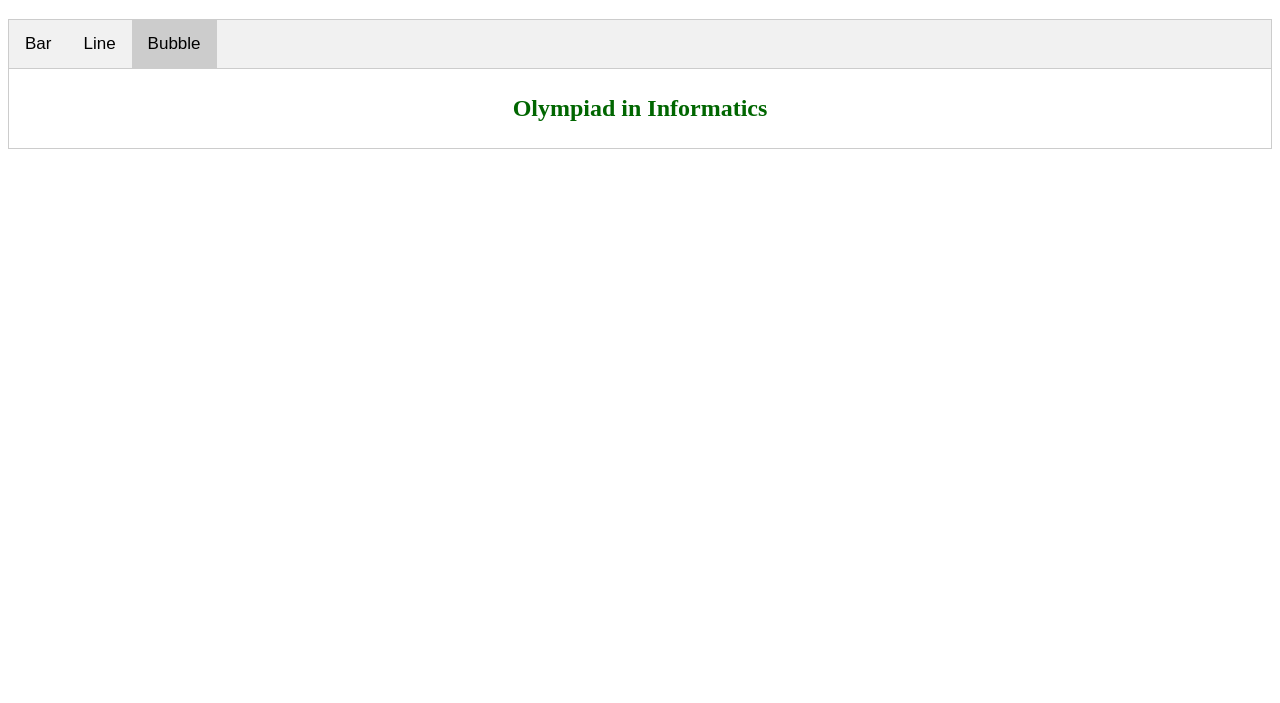
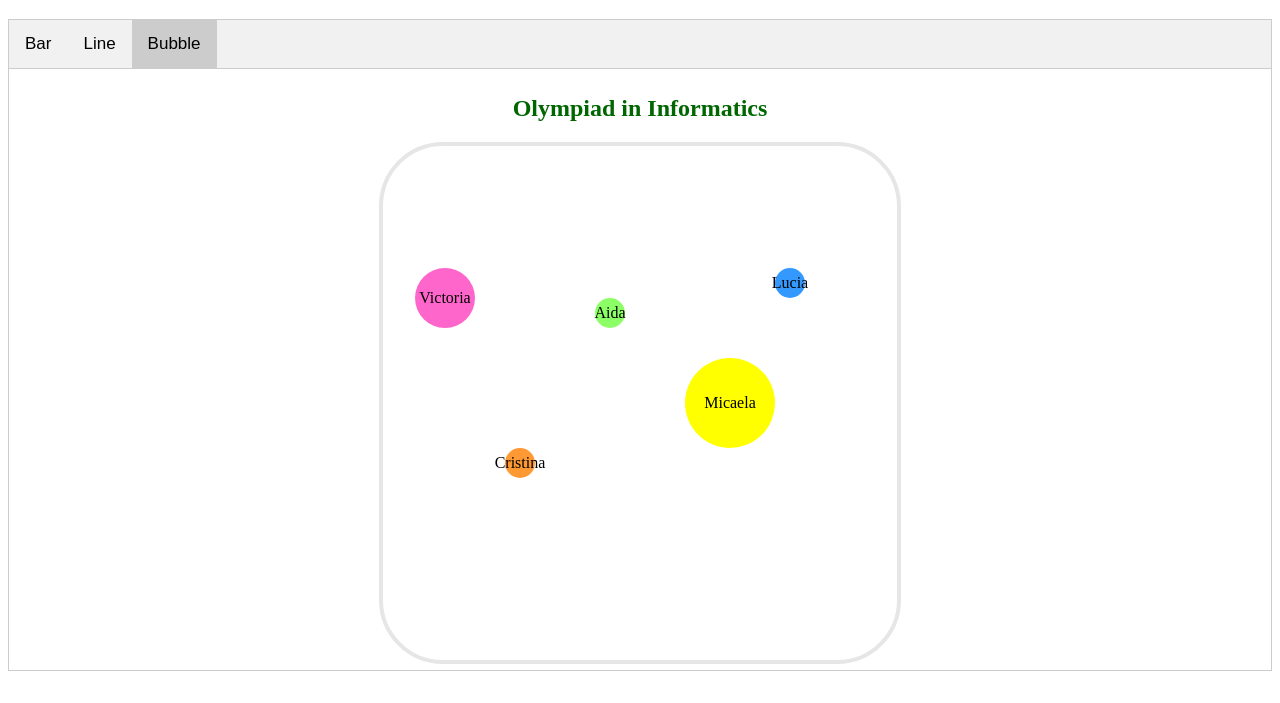
Before and after one commit to Afaya/AtlanticaConf_2023, a plain HTML site: page CSS only/index.html in a window 1280 px wide. Both pictures are taken after a click on the button "Bubble". Shown: the part 61-764 px from the top of the page. Drawn offline with Linux system fonts and the light colour scheme.

Commit message:
added bubble chart

```diff
--- a/CSS only/funcionality.js
+++ b/CSS only/bar_graph.js
@@ -1,26 +1,3 @@
-const dataToDisplayInGraphs=[
-    {
-        name:'Victoria',
-        value: 33
-    },
-    {
-        name:'Cristina',
-        value: 18
-    },
-    {
-        name:'Aida',
-        value: 22
-    },
-    {
-        name:'Micaela',
-        value: 52
-    },
-    {
-        name:'Lucia',
-        value: 20
-    }
-];
-
 const maxCeils = 50;
 
 function calculateDataInPercent(){
@@ -36,7 +13,7 @@ function calculateDataInPercent(){
    });
 }
 
-function generateGrid(currentGraphDiv, calculatedData){
+function generateBarGrid(currentGraphDiv, calculatedData){
     currentGraphDiv.style.gridTemplateRows = 'repeat(' + maxCeils + ', 1vh)';
     var calculatedColumnWidth = calculatedData.length < 20 ? 100/ calculatedData.length :5;
     currentGraphDiv.style.gridTemplateColumns =
@@ -44,7 +21,7 @@ function generateGrid(currentGraphDiv, calculatedData){
     return calculatedColumnWidth;
 }
 
-function fillGrid(currentGraphDiv, calculatedData, columnWidth){
+function fillBarGrid(currentGraphDiv, calculatedData, columnWidth){
     calculatedData.forEach(data=>{
         var currentDiv = document.createElement("div");
         currentDiv.classList.add('bar-graph-bar');
@@ -65,30 +42,3 @@ function generateXaxis(columnWidth, text){
     currentSpan.innerHTML = text;
     currentXaxis.appendChild(currentSpan);
 }
-
-function openTab(evt, tabName) {
-    var i, tabcontent, tablinks;
-    tabcontent = document.getElementsByClassName("tabcontent");
-    for (i = 0; i < tabcontent.length; i++) {
-      tabcontent[i].style.display = "none";
-    }
-    tablinks = document.getElementsByClassName("tablinks");
-    for (i = 0; i < tablinks.length; i++) {
-      tablinks[i].className = tablinks[i].className.replace(" active", "");
-    }
-    document.getElementById(tabName).style.display = "block";
-    evt.currentTarget.className += " active";
-  }
-
-document.addEventListener("DOMContentLoaded", function(event) {
-    var currentGraphDiv = document.getElementById('bar-graph-calculated');
-    var calculatedData = calculateDataInPercent();
-
-    if(calculatedData && calculatedData.length > 0){
-        var columnWidth = generateGrid(currentGraphDiv, calculatedData);
-        fillGrid(currentGraphDiv, calculatedData, columnWidth);
-    }
-
-    document.getElementById('bar').style.display = "block";
-    document.getElementsByClassName('tablinks')[0].classList.add('active');
-});
--- /dev/null
+++ b/CSS only/bubble_graph.js
@@ -0,0 +1,73 @@
+const availableBubbleColors = ['pink', 'orange', 'green', 'yellow', 'blue'];
+
+function generateBubbleGrid(currentGraphDiv, calculatedData) {
+    var numberColumns = 3 * calculatedData.length;
+    var columnWidth = numberColumns > 15 ? ((15*30) / numberColumns) : 30
+    currentGraphDiv.style.gridTemplateColumns =
+        'repeat(' + numberColumns + ',' + columnWidth + 'px)';
+    currentGraphDiv.style.gridTemplateRows =
+        'repeat(' + numberColumns + ',' + columnWidth + 'px)';
+
+    return numberColumns;
+}
+
+function calculateBubbleSize(maxValue, currentValue) {
+    const valueInPercent = Math.ceil((currentValue * 100) / maxValue);
+    if (valueInPercent > 75) {
+        return 3;
+    } else if (valueInPercent > 50) {
+        return 2;
+    } else {
+        return 1;
+    }
+}
+
+function calculateDataInBubbles() {
+    const maxValue = Math.max(...dataToDisplayInGraphs.map(o => o.value));
+    return dataToDisplayInGraphs.map(d => {
+        return {
+            name: d.name,
+            value: calculateBubbleSize(maxValue, d.value),
+            originalValue: d.value
+        }
+    });
+}
+
+function getRandomBubbleNumber(max, min){
+    return Math.floor(
+        Math.random() * (max - min) + min
+      );
+}
+
+function fillBubbleGrid(calculatedData, currentGraphDiv, numberRows){
+    var currentDataPosition = 1;
+    var currentDataIndex = 0;
+    calculatedData.forEach(data=>{
+        var currentDiv = document.createElement("div");
+        currentDiv.classList.add('bubble');
+        if(dataToDisplayInGraphs.length > 5){
+            const currentRandomColor = getRandomBubbleNumber(4, 0);
+            currentDiv.classList.add(availableBubbleColors[currentRandomColor]);
+        } else {
+            currentDiv.classList.add(availableBubbleColors[currentDataIndex]);
+            currentDataIndex++;
+        }
+        const currentRandomRowStart = getRandomBubbleNumber(numberRows-3, 1);
+        currentDiv.style.gridRowStart = currentRandomRowStart;
+        currentDiv.style.gridRowEnd = currentRandomRowStart + data.value;
+        currentDiv.style.gridColumnStart = currentDataPosition;
+        currentDiv.style.gridColumnEnd = currentDataPosition + data.value;
+        currentDataPosition += 3;
+        currentDiv.innerHTML = data.name;
+
+        currentGraphDiv.appendChild(currentDiv);
+    })
+}
+
+
+function loadBubbleGraph() {
+    var graphDiv = document.getElementById('bubble-graph-calculated');
+    var bubbleData = calculateDataInBubbles();
+    var numberRows = generateBubbleGrid(graphDiv, bubbleData);
+    fillBubbleGrid(bubbleData, graphDiv, numberRows);
+}
--- /dev/null
+++ b/CSS only/common.js
@@ -0,0 +1,34 @@
+var isLineGraphCalculated = false;
+var isBubbleGraphCalculated = false;
+
+function openTab(evt, tabName) {
+    var i, tabcontent, tablinks;
+    tabcontent = document.getElementsByClassName("tabcontent");
+    for (i = 0; i < tabcontent.length; i++) {
+      tabcontent[i].style.display = "none";
+    }
+    tablinks = document.getElementsByClassName("tablinks");
+    for (i = 0; i < tablinks.length; i++) {
+      tablinks[i].className = tablinks[i].className.replace(" active", "");
+    }
+    document.getElementById(tabName).style.display = "block";
+    evt.currentTarget.className += " active";
+
+    if(tabName == 'bubble' && !isBubbleGraphCalculated){
+        loadBubbleGraph();
+        isBubbleGraphCalculated = true;
+    }
+}
+
+document.addEventListener("DOMContentLoaded", function(event) {
+    var currentGraphDiv = document.getElementById('bar-graph-calculated');
+    var calculatedData = calculateDataInPercent();
+
+    if(calculatedData && calculatedData.length > 0){
+        var columnWidth = generateBarGrid(currentGraphDiv, calculatedData);
+        fillBarGrid(currentGraphDiv, calculatedData, columnWidth);
+    }
+
+    document.getElementById('bar').style.display = "block";
+    document.getElementsByClassName('tablinks')[0].classList.add('active');
+});
--- /dev/null
+++ b/CSS only/data.js
@@ -0,0 +1,22 @@
+const dataToDisplayInGraphs = [
+    {
+        name:'Victoria',
+        value: 33
+    },
+    {
+        name:'Cristina',
+        value: 18
+    },
+    {
+        name:'Aida',
+        value: 22
+    },
+    {
+        name:'Micaela',
+        value: 52
+    },
+    {
+        name:'Lucia',
+        value: 20
+    }
+];
--- a/CSS only/index.html
+++ b/CSS only/index.html
@@ -2,7 +2,10 @@
 <html>
     <head>
         <link rel="stylesheet" href="./styles.css">
-        <script src="funcionality.js"></script>
+        <script src="./data.js"></script>
+        <script src="./bar_graph.js"></script>
+        <script src="./bubble_graph.js"></script>
+        <script src="./common.js"></script>
     </head>
 <body>
 
@@ -17,7 +20,7 @@
   <div id="bar" class="tabcontent">
     <div class="graph-main-div">
         <h2>Olympiad in Informatics</h2>
-        <div id="bar-graph-calculated" class="own-bar-graph">
+        <div id="bar-graph-calculated" class="own-graph">
         </div>
         <div id="bar-graph-x-axis"></div>
     </div>
@@ -26,12 +29,15 @@
   <div id="line" class="tabcontent">
     <div class="graph-main-div">
         <h2>Olympiad in Informatics</h2>
+
     </div>
   </div>
 
   <div id="bubble" class="tabcontent">
-    <div class="graph-main-div">
+    <div class="graph-main-div bubble-main-div">
         <h2>Olympiad in Informatics</h2>
+        <div id="bubble-graph-calculated" class="own-graph bubble-graph">
+        </div>
     </div>
   </div>
 
--- a/CSS only/styles.css
+++ b/CSS only/styles.css
@@ -43,11 +43,20 @@
     flex-direction:column;
 }
 
-.own-bar-graph{
+.bubble-main-div{
+  align-items:center;
+}
+
+.own-graph{
     display: grid;
     border-left: #000 solid 4px;
     border-bottom: #000 solid 4px;
+}
 
+.bubble-graph{
+  padding:2rem;
+  border: #e6e6e6 solid 4px;
+  border-radius: 4rem;
 }
 
 .bar-graph-bar{
@@ -74,3 +83,30 @@ h2{
     color: #006600;
     text-align:center;
 }
+
+.bubble{
+  border-radius:100%;
+  display:flex;
+  justify-content: center;
+  align-items: center;
+}
+
+.pink{
+  background-color: #ff66cc;
+}
+
+.orange{
+  background-color: #ff9933;
+}
+
+.green{
+  background-color:#8cff66;
+}
+
+.yellow{
+  background-color: #ffff00;
+}
+
+.blue{
+  background-color: #3399ff;
+}
```
Also changed, not shown: CSS only/README.md.
